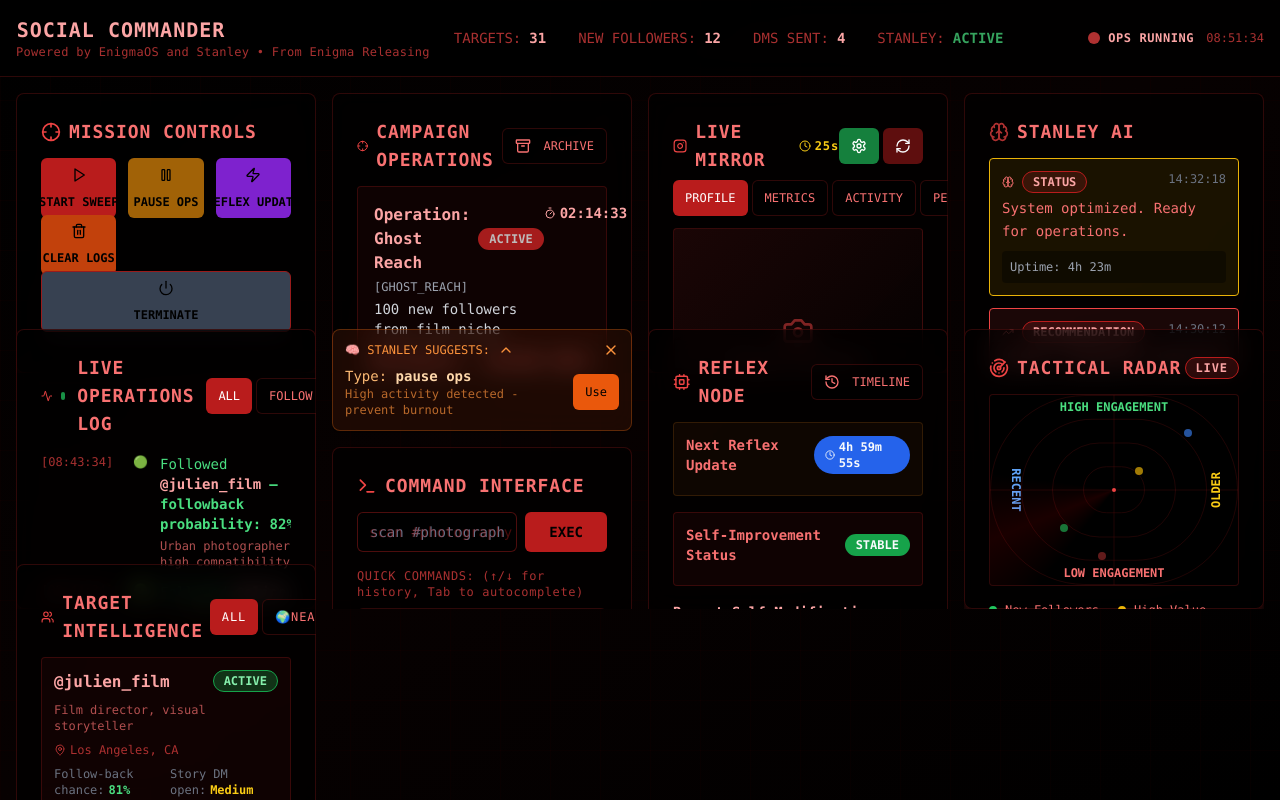
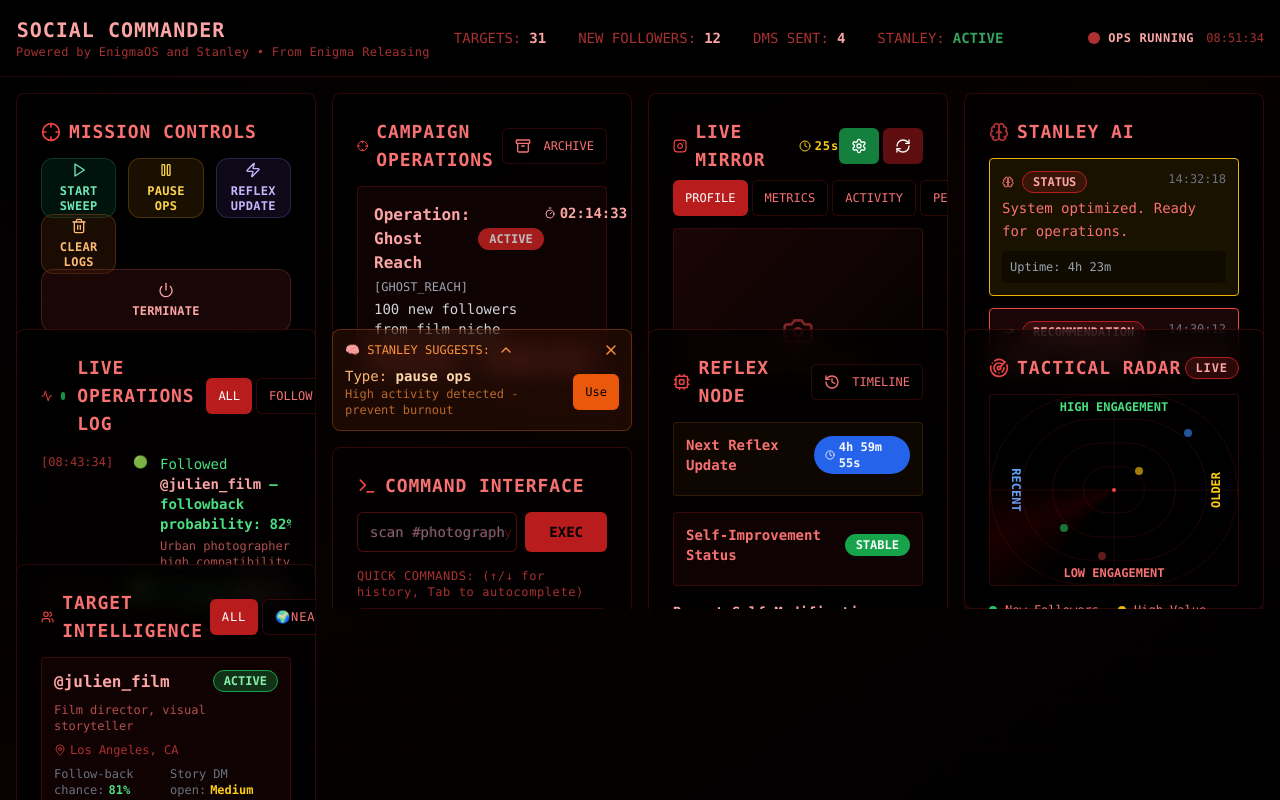
Before and after one commit to JulienEnigma/instacommand, a React (Vite) app: page / in a window 1280 px wide. Built offline with nearby package versions, Linux system fonts and the light colour scheme.

Commit message:
Refactor: Implement VisionOS button styling
Implement the plan to restyle the Mission Controls buttons with a glass noire VisionOS morphism look. This involves updating styling, adding visual effects, refining the color palette, and improving animations.

```diff
--- a/src/components/dashboard/MissionControls.tsx
+++ b/src/components/dashboard/MissionControls.tsx
@@ -35,35 +35,35 @@ export const MissionControls = () => {
       label: 'START SWEEP',
       action: 'start',
       command: 'NEW SWEEP INITIATED',
-      color: 'bg-red-700 hover:bg-red-600 hover:shadow-red-500/30'
+      glassStyle: 'bg-emerald-500/10 border-emerald-400/20 hover:bg-emerald-400/20 hover:border-emerald-300/40 hover:shadow-emerald-400/20 text-emerald-300'
     },
     {
       icon: Pause,
       label: 'PAUSE OPS',
       action: 'pause',
       command: 'ALL OPS PAUSED',
-      color: 'bg-yellow-700 hover:bg-yellow-600 hover:shadow-yellow-500/30'
+      glassStyle: 'bg-amber-500/10 border-amber-400/20 hover:bg-amber-400/20 hover:border-amber-300/40 hover:shadow-amber-400/20 text-amber-300'
     },
     {
       icon: Zap,
       label: 'REFLEX UPDATE',
       action: 'upgrade',
       command: 'REFLEX UPGRADE FORCED',
-      color: 'bg-purple-700 hover:bg-purple-600 hover:shadow-purple-500/30'
+      glassStyle: 'bg-violet-500/10 border-violet-400/20 hover:bg-violet-400/20 hover:border-violet-300/40 hover:shadow-violet-400/20 text-violet-300'
     },
     {
       icon: Trash2,
       label: 'CLEAR LOGS',
       action: 'clear',
       command: 'LOGS CLEARED',
-      color: 'bg-orange-700 hover:bg-orange-600 hover:shadow-orange-500/30'
+      glassStyle: 'bg-orange-500/10 border-orange-400/20 hover:bg-orange-400/20 hover:border-orange-300/40 hover:shadow-orange-400/20 text-orange-300'
     },
     {
       icon: Power,
       label: 'TERMINATE',
       action: 'terminate',
       command: 'BROWSER SESSION TERMINATED',
-      color: 'bg-gray-700 hover:bg-gray-600 border border-red-800 hover:shadow-red-500/30'
+      glassStyle: 'bg-red-500/10 border-red-400/20 hover:bg-red-400/20 hover:border-red-300/40 hover:shadow-red-400/20 text-red-300'
     }
   ];
 
@@ -76,23 +76,41 @@ export const MissionControls = () => {
         </CardTitle>
       </CardHeader>
       <CardContent className="h-[calc(100%-80px)]">
-        {/* Horizontal tile grid layout */}
+        {/* VisionOS Glass Morphism Grid */}
         <div className="grid grid-cols-3 grid-rows-2 gap-3 h-full">
           {controls.map((control, index) => (
-            <Button
+            <button
               key={index}
               onClick={() => executeCommand(control.command, control.action)}
               className={`
-                flex flex-col items-center justify-center p-2 h-full min-h-[60px]
-                text-black font-bold text-xs leading-tight
-                transition-all duration-300 hover:shadow-lg
-                ${control.color}
+                group relative flex flex-col items-center justify-center p-3 h-full min-h-[60px]
+                rounded-xl border backdrop-blur-xl
+                font-semibold text-xs leading-tight tracking-wide
+                transition-all duration-500 ease-out
+                hover:scale-105 active:scale-95
+                shadow-lg hover:shadow-xl
+                ${control.glassStyle}
                 ${index === 4 ? 'col-span-3' : ''}
               `}
             >
-              <control.icon className="h-4 w-4 mb-1 flex-shrink-0" />
-              <span className="text-center break-words">{control.label}</span>
-            </Button>
+              {/* Glass overlay effect */}
+              <div className="absolute inset-0 rounded-xl bg-gradient-to-br from-white/5 to-transparent opacity-0 group-hover:opacity-100 transition-opacity duration-300" />
+
+              {/* Inner shadow for depth */}
+              <div className="absolute inset-0 rounded-xl shadow-inner opacity-20" />
+
+              {/* Content */}
+              <div className="relative z-10 flex flex-col items-center justify-center">
+                <control.icon className="h-4 w-4 mb-1.5 flex-shrink-0 drop-shadow-sm" />
+                <span className="text-center break-words px-1 drop-shadow-sm">
+                  {control.label}
+                </span>
+              </div>
+
+              {/* Subtle glow effect on hover */}
+              <div className="absolute inset-0 rounded-xl opacity-0 group-hover:opacity-100 transition-opacity duration-300 blur-sm -z-10"
+                   style={{ boxShadow: 'inset 0 0 20px currentColor' }} />
+            </button>
           ))}
         </div>
       </CardContent>
--- a/src/index.css
+++ b/src/index.css
@@ -1,4 +1,3 @@
-
 @tailwind base;
 @tailwind components;
 @tailwind utilities;
@@ -201,3 +200,34 @@
   border: 1px solid rgba(255, 0, 0, 0.3);
   box-shadow: 0 8px 32px 0 rgba(255, 0, 0, 0.2);
 }
+
+/* VisionOS Glass Morphism utilities */
+.glass-button {
+  background: rgba(255, 255, 255, 0.05);
+  backdrop-filter: blur(20px) saturate(180%);
+  border: 1px solid rgba(255, 255, 255, 0.1);
+  box-shadow:
+    0 8px 32px 0 rgba(0, 0, 0, 0.3),
+    inset 0 1px 0 rgba(255, 255, 255, 0.1),
+    inset 0 -1px 0 rgba(0, 0, 0, 0.1);
+}
+
+.glass-button:hover {
+  background: rgba(255, 255, 255, 0.08);
+  border-color: rgba(255, 255, 255, 0.2);
+  transform: translateY(-1px);
+}
+
+.glass-button:active {
+  transform: translateY(0);
+  box-shadow:
+    0 4px 16px 0 rgba(0, 0, 0, 0.3),
+    inset 0 2px 4px rgba(0, 0, 0, 0.1);
+}
+
+/* Enhanced backdrop blur for modern browsers */
+@supports (backdrop-filter: blur(20px)) {
+  .backdrop-blur-xl {
+    backdrop-filter: blur(20px) saturate(180%);
+  }
+}
```
